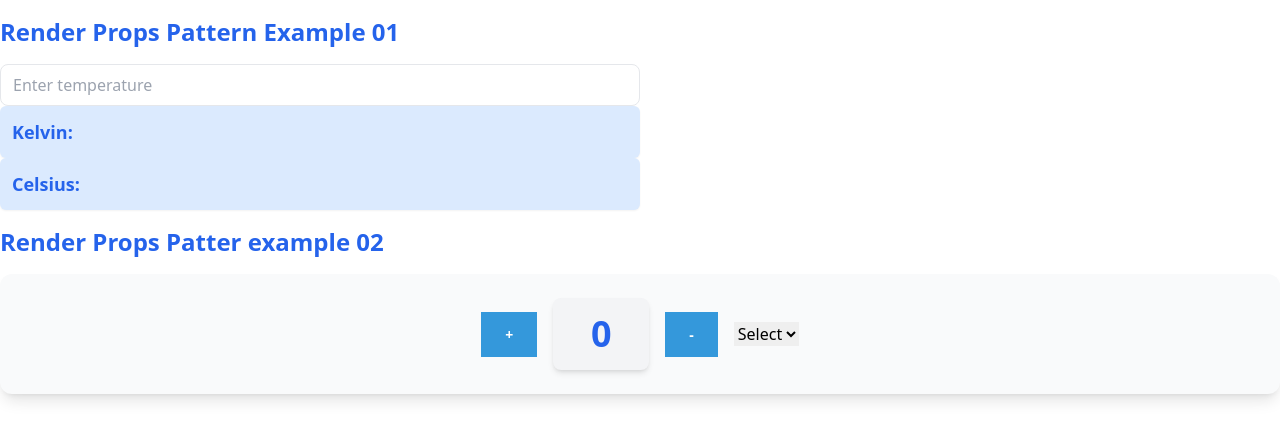
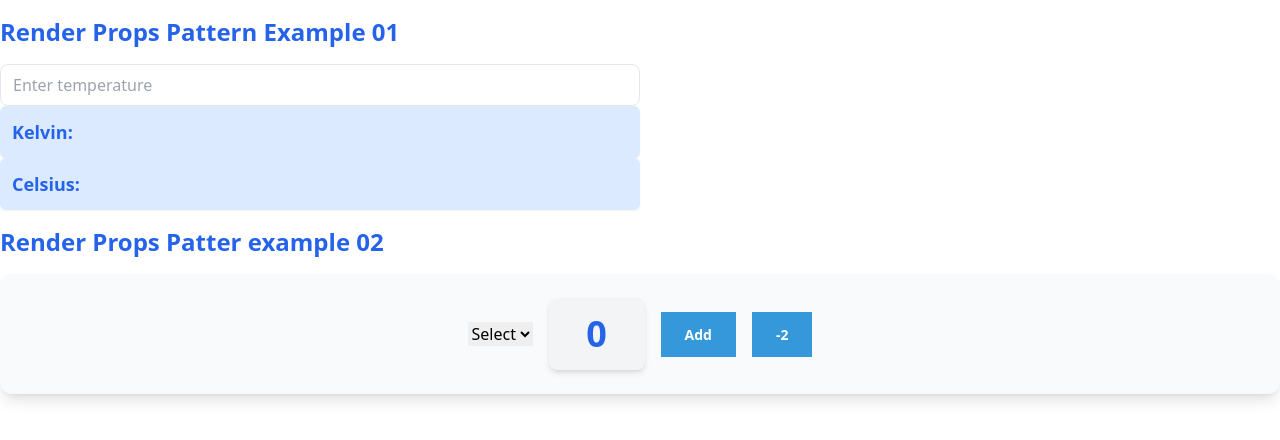
Before and after one commit to backas36/react-ts-starter, a React (Vite) app: page /render-props-01 in a window 1280 px wide. Shown: the top 440 px of the page. Built offline with nearby package versions, Linux system fonts and the light colour scheme.

Commit message:
feat: render props pattern - counter : after

```diff
--- a/src/feature/counter/component/Counter.tsx
+++ b/src/feature/counter/component/Counter.tsx
@@ -1,18 +1,18 @@
 import PatternBtn from "@/components/button/PatternBtn";
-import { ReactNode, useState } from "react";
+import { Dispatch, ReactNode, useState } from "react";
 
-const Counter = () => {
+type Props = {
+    children: (value: number, setCount: Dispatch<React.SetStateAction<number>>) => ReactNode;
+};
+
+const Counter = (props: Props) => {
     const [count, setCount] = useState(0);
     return (
         <div className='flex items-center justify-center space-x-4 rounded-xl bg-gray-50 p-6 shadow-lg'>
-            <Button onClick={() => setCount((prev) => prev + 1)}>+</Button>
-            <ShowCounter value={count} />
-            <Button onClick={() => setCount((prev) => prev - 1)}>-</Button>
-            <Select value={count} onChange={(value) => setCount(value)} />
+            {props.children(count, setCount)}
         </div>
     );
 };
-export default Counter;
 
 const ShowCounter = ({ value }: { value: number }) => {
     return (
@@ -52,3 +52,9 @@ const Select = ({ value, onChange }: { value: number; onChange: (value: number)
         </select>
     );
 };
+
+Counter.Select = Select;
+Counter.Button = Button;
+Counter.ShowCounter = ShowCounter;
+
+export default Counter;
--- a/src/page/renderProps/RenderPropsPage01.tsx
+++ b/src/page/renderProps/RenderPropsPage01.tsx
@@ -16,7 +16,23 @@ const RenderPropsPage01 = () => {
                 }}
             </TemperatureInput>
             <h1 className='my-4 text-2xl font-bold text-blue-600'>Render Props Patter example 02</h1>
-            <Counter />
+            <Counter>
+                {(count, setCount) => {
+                    return (
+                        <>
+                            <Counter.Select
+                                value={count}
+                                onChange={(v) => {
+                                    setCount(v);
+                                }}
+                            />
+                            <Counter.ShowCounter value={count} />
+                            <Counter.Button onClick={() => setCount((prev) => prev + 1)}>Add</Counter.Button>
+                            <Counter.Button onClick={() => setCount((prev) => prev - 2)}>-2</Counter.Button>
+                        </>
+                    );
+                }}
+            </Counter>
         </div>
     );
 };
```
